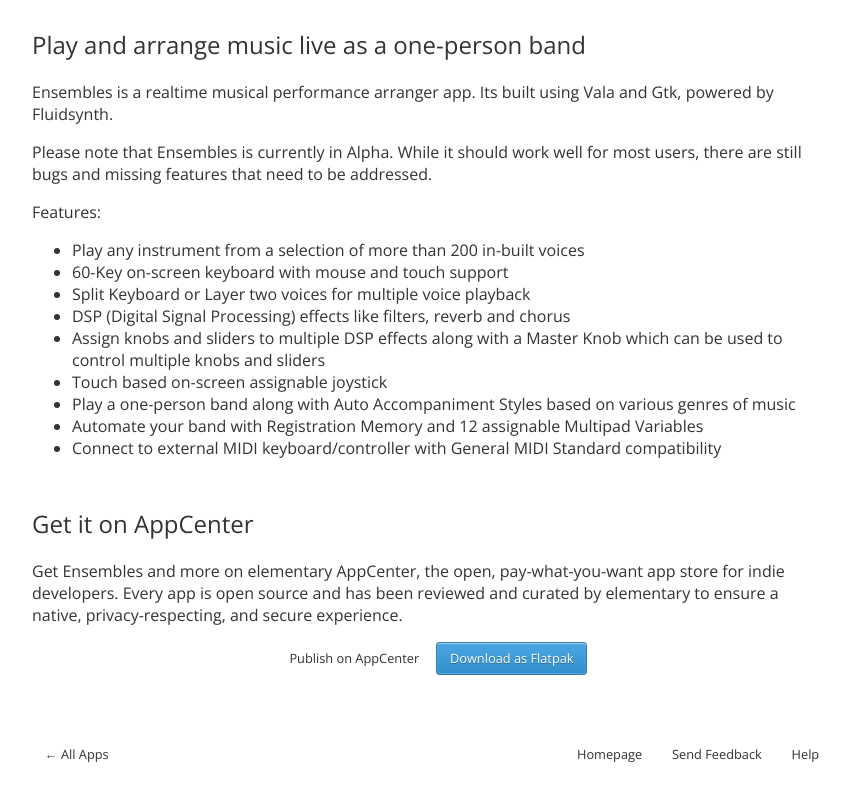
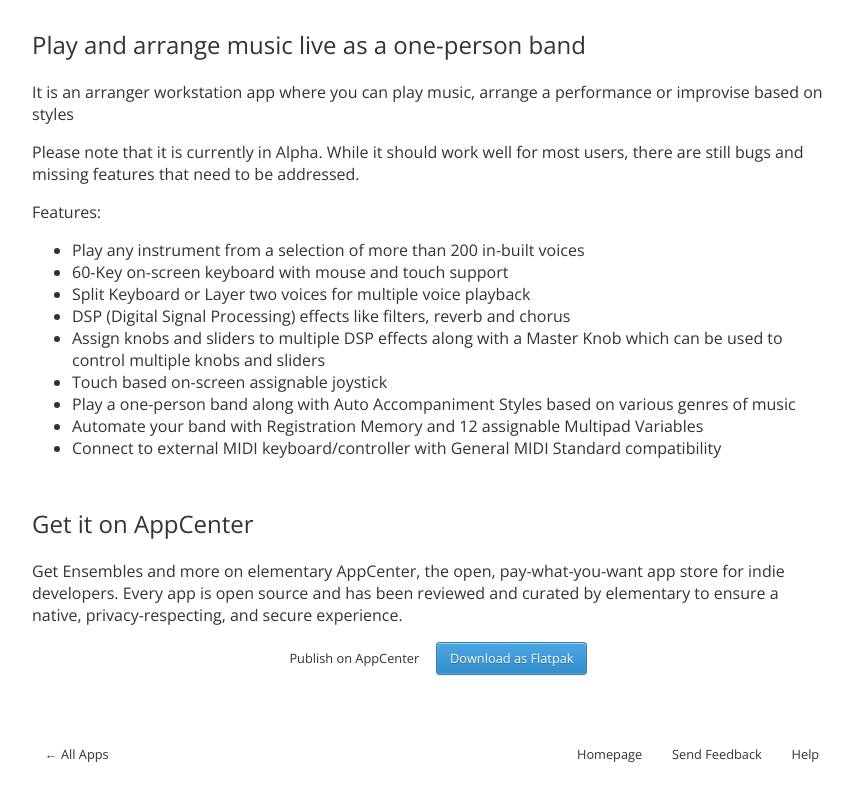
Before and after one commit to elementary/appcenter-web, a Jekyll site: the page built from _apps/com.github.subhadeepjasu.ensembles.md, in a window 1280 px wide. Shown: the part 448-1233 px from the top of the page, without its empty margins (208-1061 px from the left). Built offline with Jekyll 4.4.1, drawn with Linux system fonts in a browser that asks for light colours; nearby versions of some CDN libraries.

```diff
--- a/_apps/com.github.subhadeepjasu.ensembles.md
+++ b/_apps/com.github.subhadeepjasu.ensembles.md
@@ -21,8 +21,8 @@ releases:
 redirect_from: /com.github.subhadeepjasu.ensembles.desktop/
 ---
 
-<p>Ensembles is a realtime musical performance arranger app. Its built using Vala and Gtk, powered by Fluidsynth.</p>
-<p>Please note that Ensembles is currently in Alpha. While it should work well for most users, there are still bugs and missing features that need to be addressed.</p>
+<p>It is an arranger workstation app where you can play music, arrange a performance or improvise based on styles</p>
+<p>Please note that it is currently in Alpha. While it should work well for most users, there are still bugs and missing features that need to be addressed.</p>
 <p>Features:</p>
 <ul>
 <li>Play any instrument from a selection of more than 200 in-built voices</li>
```
Also changed, not shown: _apps/com.github.elfenware.obliviate.md (added, +33 -0 lines).
